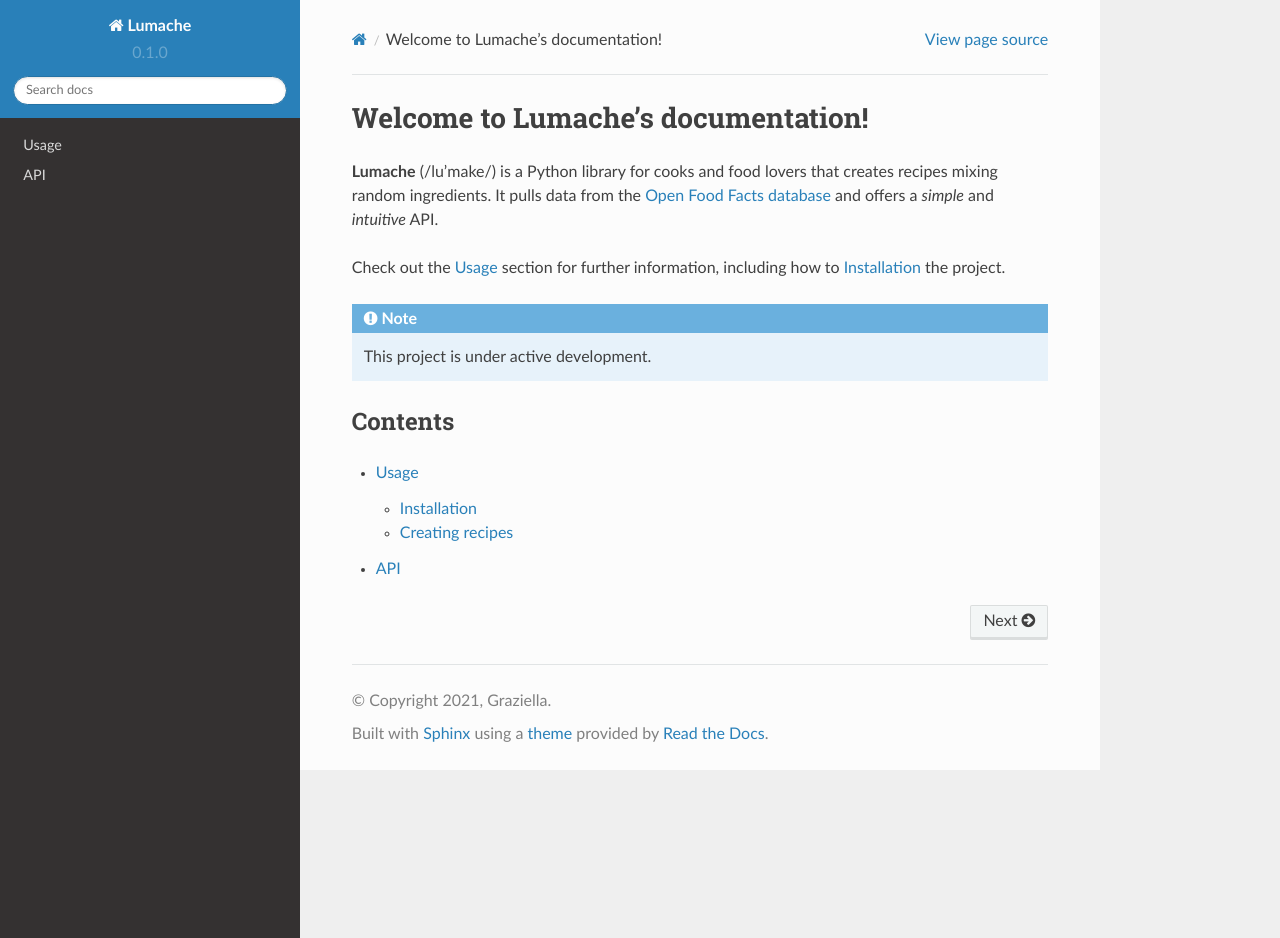
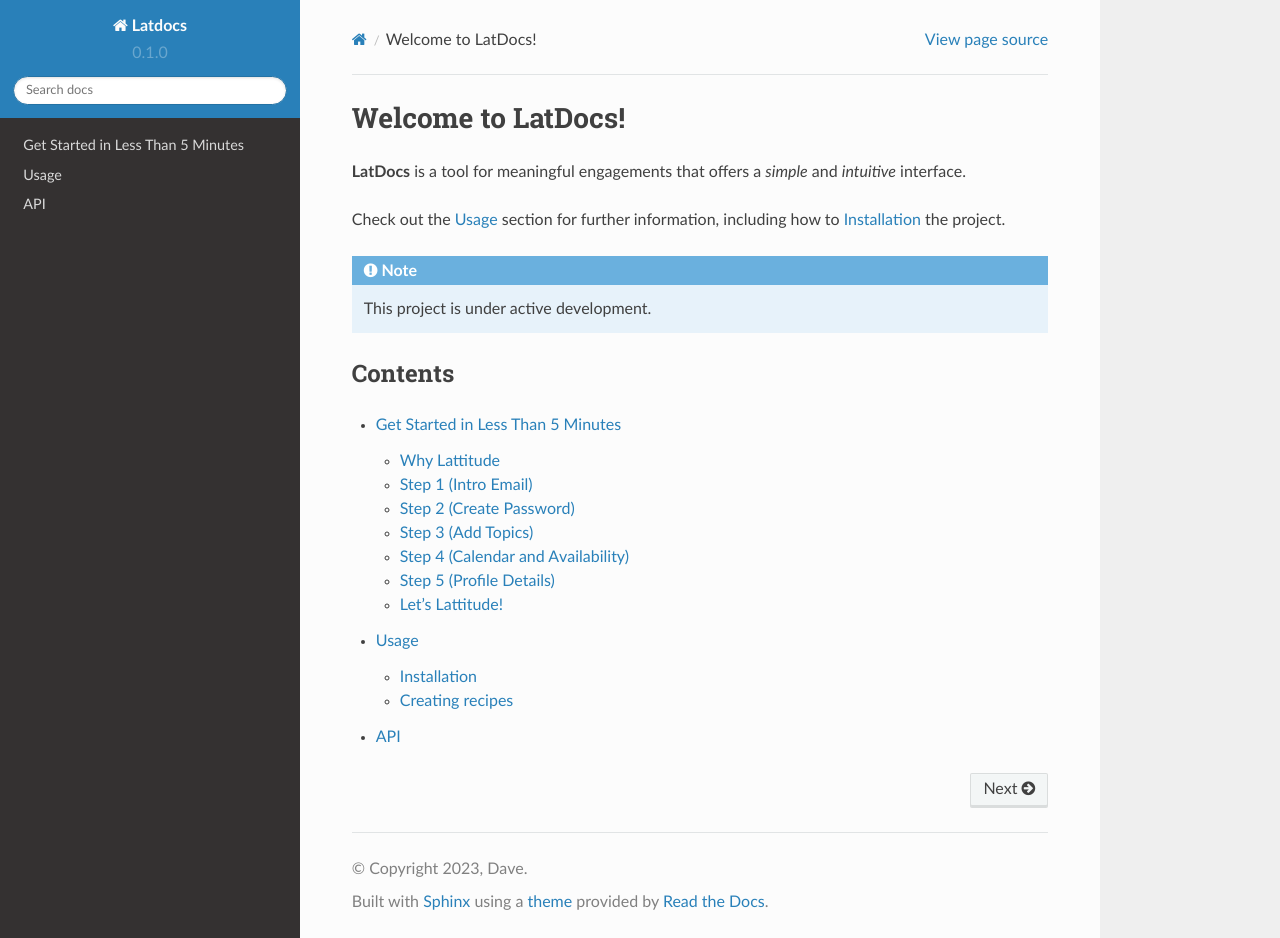
Before and after one commit to DavidHoerster/latdocstest, a Sphinx documentation site: the page built from docs/source/index.rst, in a window 1280 px wide and 938 px high. Built offline with Sphinx 7.4.7 and the Read the Docs theme 2.0.0, drawn with Linux system fonts in a browser that asks for light colours.

Commit message:
create the get started page

```diff
--- a/docs/source/conf.py
+++ b/docs/source/conf.py
@@ -2,9 +2,9 @@
 
 # -- Project information
 
-project = 'Lumache'
-copyright = '2021, Graziella'
-author = 'Graziella'
+project = 'Latdocs'
+copyright = '2023, Dave'
+author = 'Dave'
 
 release = '0.1'
 version = '0.1.0'
--- /dev/null
+++ b/docs/source/getstarted.rst
@@ -0,0 +1,39 @@
+Get Started in Less Than 5 Minutes
+==================================
+December 20, 2021
+
+.. note::
+
+   This project is under active development.
+
+Why Lattitude
+-------------
+Welcome to Lattitude and thanks for joining us! Don’t worry – this will not take a long time to get up and running. This video will walk you through the first steps of getting up and running on Lattitude in LESS THAN 5 MINUTES!
+
+Step 1 (Intro Email)
+--------------------
+You received an email from your admin letting you know that a Lattitude invitation will be coming your way soon (check your inbox and spam folder too)
+
+Step 2 (Create Password)
+------------------------
+Click on the “password setup/reset” link in that invitation email and set your password.
+
+Step 3 (Add Topics)
+-------------------
+Now you are in! Add a few topics of interest. Tell your private community what you want to Lattitude about (to learn from others and also to teach).
+
+Step 4 (Calendar and Availability)
+----------------------------------
+Integrate your calendar. Lattitude works with Google and Outlook calendars today – don’t worry…nobody else will see your calendar events. Add some recurring availability – this is your office hours so others in your group can connect with you.
+
+Step 5 (Profile Details)
+------------------------
+Update your profile (top right corner). Add your bio, profile pic, tell us where you work/worked, and add your education background too.
+
+Let’s Lattitude!
+----------------
+Navigate back to the HOME screen and schedule your first convo!
+
+Now that you scheduled a conversation on Lattitude please add an agenda and a few notes – enjoy!
+
+You can always check out the HELP section to learn more about features we recently released and to brush up on some other steps of the Lattitude process – https://golattitude.com/help-topics/
--- a/docs/source/index.rst
+++ b/docs/source/index.rst
@@ -1,10 +1,7 @@
-Welcome to Lumache's documentation!
+Welcome to LatDocs!
 ===================================
 
-**Lumache** (/lu'make/) is a Python library for cooks and food lovers
-that creates recipes mixing random ingredients.
-It pulls data from the `Open Food Facts database <https://world.openfoodfacts.org/>`_
-and offers a *simple* and *intuitive* API.
+**LatDocs** is a tool for meaningful engagements that offers a *simple* and *intuitive* interface.
 
 Check out the :doc:`usage` section for further information, including
 how to :ref:`installation` the project.
--- a/lumache.py
+++ b/latdocs.py
@@ -1,5 +1,5 @@
 """
-Lumache - Python library for cooks and food lovers.
+Latdocs - Python library for lat docs
 """
 
 __version__ = "0.1.0"
--- a/pyproject.toml
+++ b/pyproject.toml
@@ -3,6 +3,6 @@
 build-backend = "flit_core.buildapi"
 
 [project]
-name = "lumache"
-authors = [{name = "Graziella", email = "graziella@lumache"}]
+name = "latdocs"
+authors = [{name = "Dave", email = "dave@latdocs"}]
 dynamic = ["version", "description"]
```
Also changed, not shown: other parts of docs/source/index.rst (+1 -0 lines).
